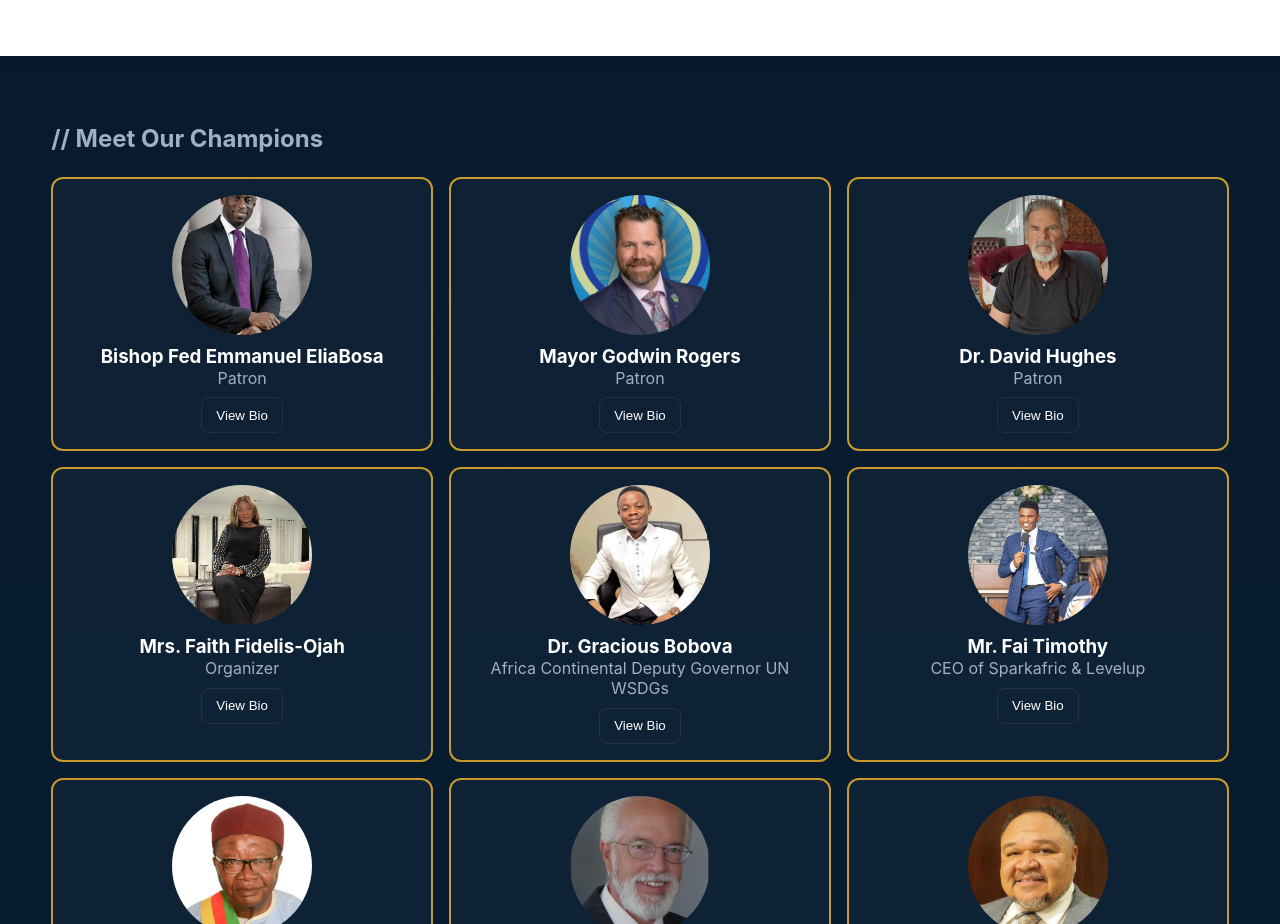
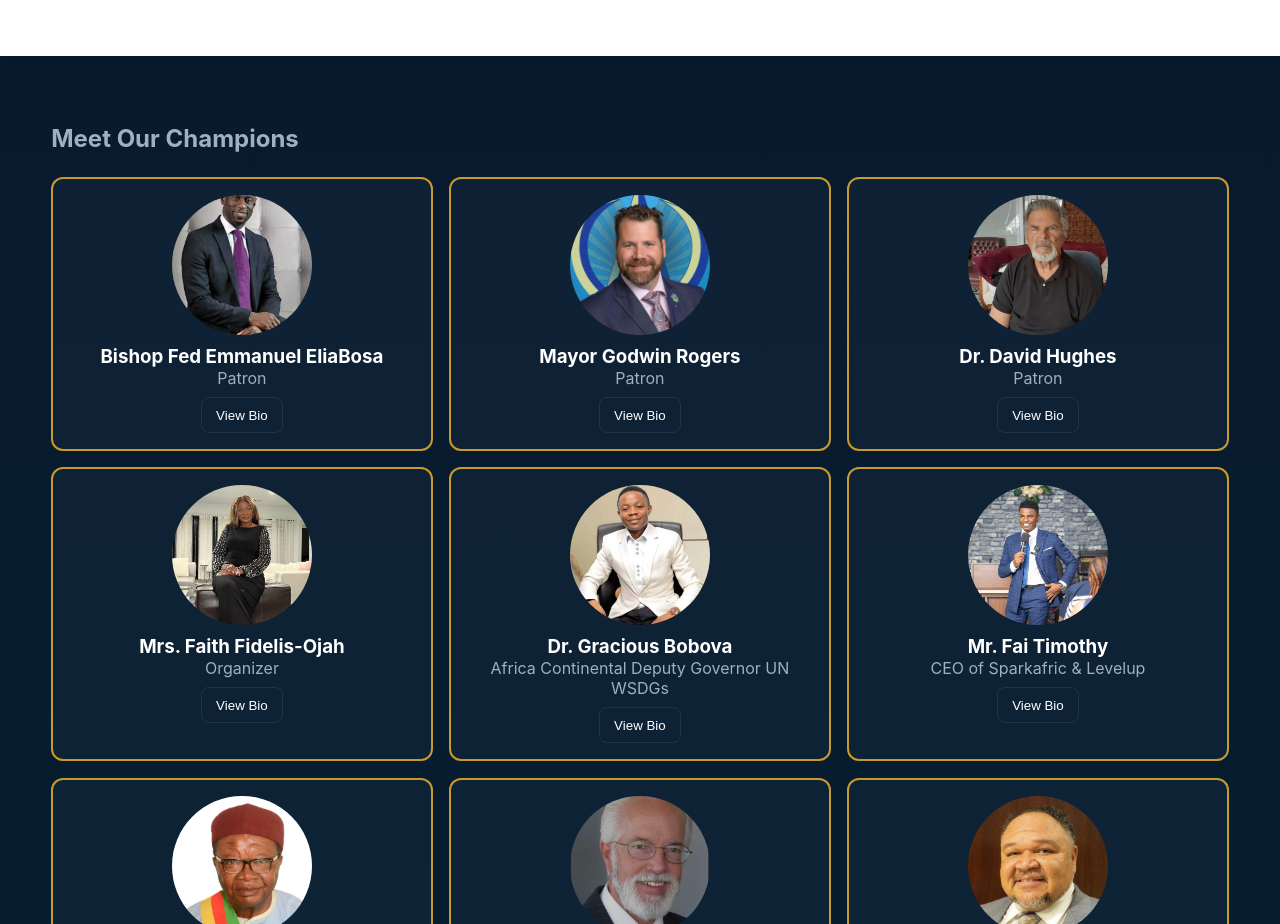
Before and after one commit to Judisoft/worldentrepreneurssummit.org, a plain HTML site: page index.html in a window 1280 px wide. Shown: the part 4720-5644 px from the top of the page. Drawn offline with nearby package versions, Linux system fonts and the light colour scheme; animation ran at ten frames a second.

Commit message:
remove double slash

```diff
--- a/index.html
+++ b/index.html
@@ -217,7 +217,7 @@ The World Entrepreneur Summit</h2>
 
       <section id="speakers" class="section" data-aos="fade-up">
         <div class="container">
-          <h2 style="margin-bottom: 1.5rem; color: var(--muted);">// Meet Our Champions</h2>
+          <h2 style="margin-bottom: 1.5rem; color: var(--muted);">Meet Our Champions</h2>
           <div class="speakers-grid">
             <article class="speaker-card" data-aos="zoom-in">
               <img
```
